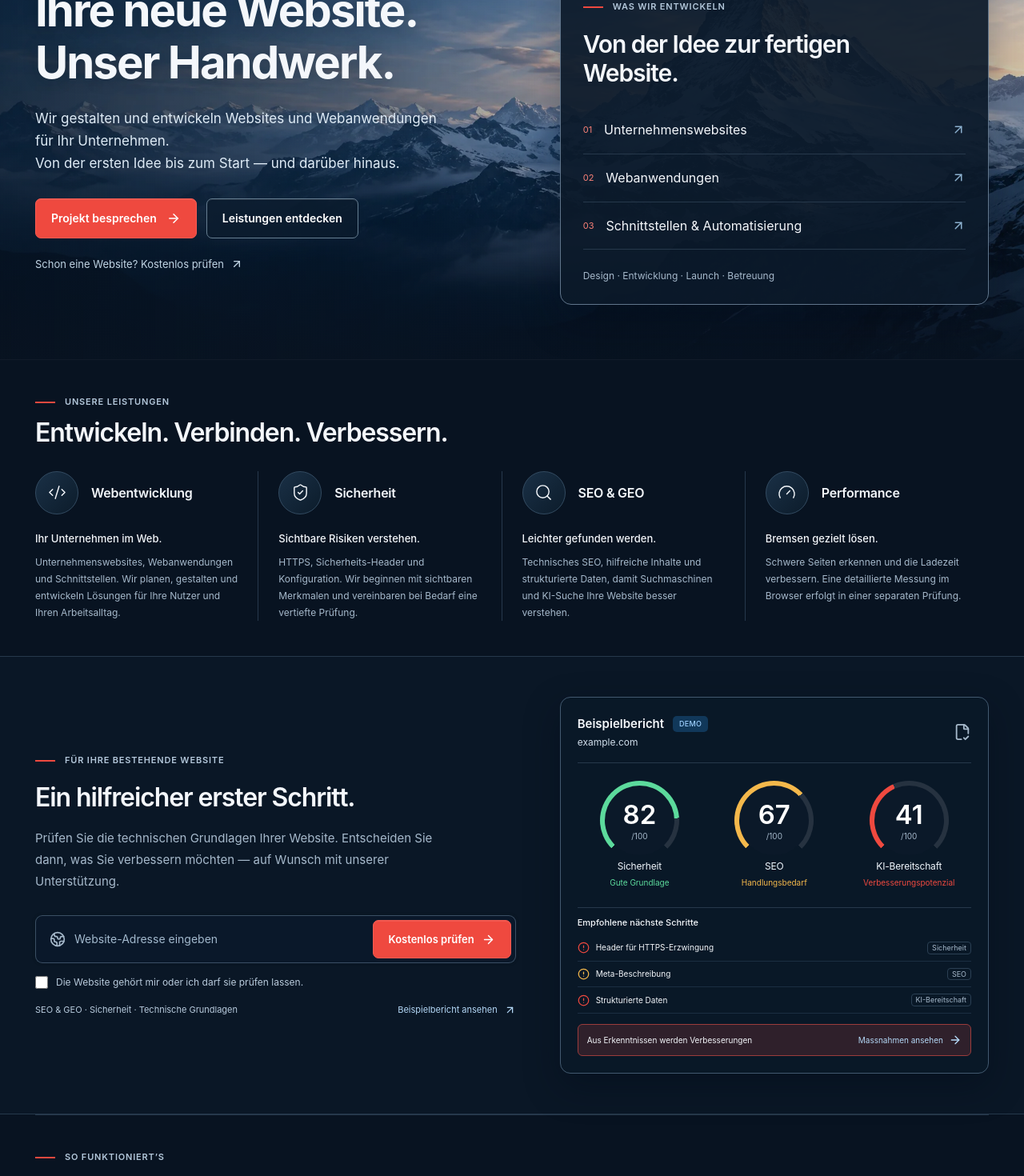
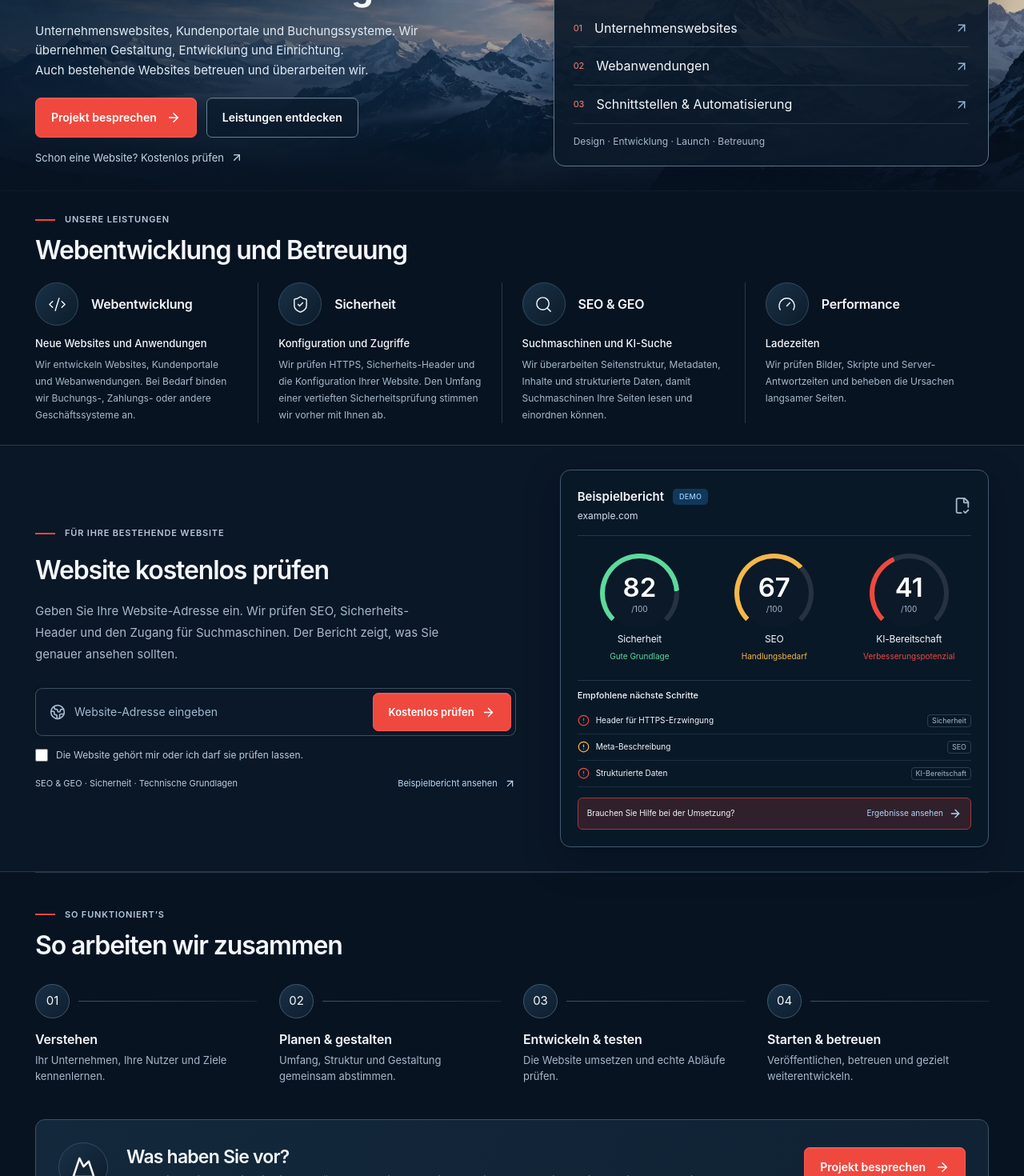
Before and after one commit to ppavels/cyberalps, a React (Vite) app: page / in a window 1280 px wide. Shown: the part 240-1710 px from the top of the page at 80% size. Built offline with nearby package versions, Linux system fonts and the light colour scheme.

Commit message:
Use straightforward service copy and bring services and website check higher

```diff
--- a/src/content.js
+++ b/src/content.js
@@ -3,29 +3,29 @@ export const content = {
     title: 'CyberAlps | Website & web application development',
     description: 'We design and develop websites and web applications for your business. From a new website to integrations, SEO, AI search visibility and ongoing improvements.',
     nav: ['Services', 'How we work', 'Website check', 'Contact'], check: 'Check my website',
-    eyebrow: 'WEBSITE & WEB APPLICATION DEVELOPMENT', hero1: 'Your next website.', hero2: 'Built around you.',
-    intro: 'We design and develop websites and web applications for your business.', intro2: 'From the first idea to launch — and the improvements that come next.',
+    eyebrow: 'WEBSITE & WEB APPLICATION DEVELOPMENT', hero1: "We develop websites", hero2: "and web applications.",
+    intro: "Company websites, customer portals and booking systems. We handle the design, development and setup.", intro2: "We can also maintain or improve a site you already have.",
     project: 'Discuss your project', explore: 'Explore our services', existing: 'Already have a website? Check it for free',
-    studioTitle: 'From idea to a working website.', studioLabel: 'WHAT WE BUILD', studioItems: ['Business websites', 'Web applications', 'Integrations & automation'],
+    studioTitle: "What we can build for you", studioLabel: 'WHAT WE BUILD', studioItems: ['Business websites', 'Web applications', 'Integrations & automation'],
     studioFoot: 'Design · Development · Launch · Support',
-    auditEyebrow: 'FOR YOUR EXISTING WEBSITE', auditTitle: 'A useful starting point.', auditIntro: 'Check the technical basics of your website. Then decide what to improve — with our help if you need it.',
+    auditEyebrow: 'FOR YOUR EXISTING WEBSITE', auditTitle: "Check your website for free", auditIntro: "Enter your website address to check SEO, security headers and access for search crawlers. The report shows what needs a closer look.",
     placeholder: 'Enter your website URL', run: 'Run free check', consent: 'I own this website or have permission to check it.',
     scope: 'SEO & GEO · Security · Technical readiness', exampleLink: 'See an example report',
     example: 'Example report', demo: 'DEMO', live: 'Your website check', next: 'Recommended next steps',
-    turn: 'Turn findings into fixes', plan: 'View action plan', reportTitle: 'Your next steps, in plain language.',
+    turn: "Need help with these changes?", plan: "See the findings", reportTitle: "Website check results",
     reportIntro: 'A preliminary check of one page and its discovery files. Open a finding to see the evidence and a suggested next step.',
     checked: 'Checked', issues: 'To review', unknown: 'Not checked', good: 'Looking good', improve: 'Needs attention', low: 'Room to improve',
-    servicesEyebrow: 'OUR SERVICES', servicesTitle: 'We build. We connect. We improve.',
+    servicesEyebrow: 'OUR SERVICES', servicesTitle: "Web development and support",
     services: [
-      ['Web development', 'Your business, built for the web.', 'Company websites, web applications and integrations. We plan, design and develop a solution around your users and day-to-day work.'],
-      ['Security', 'Understand exposed risks.', 'HTTPS, browser protection headers and configuration. Start with visible signals, then agree on the scope of a deeper review.'],
-      ['SEO & GEO', 'Make your business easier to find.', 'Technical SEO, useful content and structured data that help search engines and AI search understand your website.'],
-      ['Performance', 'Remove the slowdowns.', 'Find heavy pages and improve loading. Detailed browser performance measurement is a separate review.'],
+      ['Web development', 'New websites and applications', 'We build websites, customer portals and web applications. We can connect them to your booking, payment or business systems.'],
+      ['Security', 'Configuration and access', 'We review HTTPS, browser protection headers and site configuration. We agree on the scope before any deeper security assessment.'],
+      ['SEO & GEO', 'Search engines and AI search', 'We work on page structure, metadata, content and structured data so search engines can read and understand your pages.'],
+      ['Performance', 'Loading speed', 'We check images, scripts and server responses, then fix what slows the site down.'],
     ],
-    processEyebrow: 'HOW IT WORKS', processTitle: 'From your idea to launch.',
+    processEyebrow: 'HOW IT WORKS', processTitle: "How we work with you",
     steps: [['Discover', 'Understand your business, users and goals.'], ['Plan & design', 'Agree on the scope, structure and visual direction.'], ['Build & test', 'Develop the site and test the real user journeys.'], ['Launch & improve', 'Go live, support the site and plan its next steps.']],
-    ctaTitle: 'Have a project in mind?', ctaText: 'A new website, a web application or a better version of what you already have.', cta: 'Discuss your project',
-    faqTitle: 'Good questions. Clear answers.',
+    ctaTitle: "Tell us what you need", ctaText: "Describe your project in a few sentences. If you have an existing website, include its address.", cta: 'Discuss your project',
+    faqTitle: "Frequently asked questions",
     faq: [
       ['Can you build a new website from scratch?', 'Yes. We can help with the structure, design, development and launch of a new website or web application. Tell us about your business and the tasks it needs to support.'],
       ['Can you improve or maintain our existing website?', 'Yes. We can discuss a redesign, new features, integrations, performance, SEO or security improvements. A preliminary check is one possible starting point, not a requirement.'],
@@ -38,11 +38,11 @@ export const content = {
     stages: { queued: 'Waiting for the next available slot…', page: 'Reading the public page…', checks: 'Checking technical signals…', discovery: 'Checking discovery files…', done: 'Check complete' },
     checking: 'Checking website…', retry: 'Try again', evidence: 'Observed evidence', action: 'Suggested next step', weight: 'Weight',
     limitation: 'Technical signals only. This is not a penetration test, a ranking forecast or a measurement of AI mentions.',
-    requestTitle: 'Tell us about your project.', requestIntro: 'What would you like to build or improve? You do not need an existing website to get started.',
-    optionalWebsite: 'Website (if you already have one)', footerLine: 'Websites. Web applications. Built around you.',
+    requestTitle: "What would you like to build?", requestIntro: "Tell us what the website should do and who will use it. You can also ask about changes to an existing site.",
+    optionalWebsite: 'Website (if you already have one)', footerLine: "Website development and maintenance",
     name: 'Your name', email: 'Email address', website: 'Website', message: 'What can we help with?', send: 'Send request', sending: 'Saving…',
     contactConsent: 'I agree to my details being used to handle this request.',
-    success: 'Your request has been saved. Thank you for sharing your project.', close: 'Close',
+    success: "Thank you. We have received your enquiry.", close: 'Close',
     privacy: 'Privacy', terms: 'Check terms', contact: 'Contact', back: 'Back to website',
     privacyTitle: 'How this website handles your information',
     privacyText: [
@@ -64,29 +64,29 @@ export const content = {
     title: 'CyberAlps | Websites & Webanwendungen entwickeln',
     description: 'Wir gestalten und entwickeln Websites und Webanwendungen für Ihr Unternehmen. Von der neuen Website bis zu Schnittstellen, SEO, KI-Suche und laufender Weiterentwicklung.',
     nav: ['Leistungen', 'Zusammenarbeit', 'Website-Check', 'Kontakt'], check: 'Website prüfen',
-    eyebrow: 'WEBSITES & WEBANWENDUNGEN', hero1: 'Ihre neue Website.', hero2: 'Unser Handwerk.',
-    intro: 'Wir gestalten und entwickeln Websites und Webanwendungen für Ihr Unternehmen.', intro2: 'Von der ersten Idee bis zum Start — und darüber hinaus.',
+    eyebrow: 'WEBSITES & WEBANWENDUNGEN', hero1: "Wir entwickeln Websites", hero2: "und Webanwendungen.",
+    intro: "Unternehmenswebsites, Kundenportale und Buchungssysteme. Wir übernehmen Gestaltung, Entwicklung und Einrichtung.", intro2: "Auch bestehende Websites betreuen und überarbeiten wir.",
     project: 'Projekt besprechen', explore: 'Leistungen entdecken', existing: 'Schon eine Website? Kostenlos prüfen',
-    studioTitle: 'Von der Idee zur fertigen Website.', studioLabel: 'WAS WIR ENTWICKELN', studioItems: ['Unternehmenswebsites', 'Webanwendungen', 'Schnittstellen & Automatisierung'],
+    studioTitle: "Was wir für Sie entwickeln", studioLabel: 'WAS WIR ENTWICKELN', studioItems: ['Unternehmenswebsites', 'Webanwendungen', 'Schnittstellen & Automatisierung'],
     studioFoot: 'Design · Entwicklung · Launch · Betreuung',
-    auditEyebrow: 'FÜR IHRE BESTEHENDE WEBSITE', auditTitle: 'Ein hilfreicher erster Schritt.', auditIntro: 'Prüfen Sie die technischen Grundlagen Ihrer Website. Entscheiden Sie dann, was Sie verbessern möchten — auf Wunsch mit unserer Unterstützung.',
+    auditEyebrow: 'FÜR IHRE BESTEHENDE WEBSITE', auditTitle: "Website kostenlos prüfen", auditIntro: "Geben Sie Ihre Website-Adresse ein. Wir prüfen SEO, Sicherheits-Header und den Zugang für Suchmaschinen. Der Bericht zeigt, was Sie genauer ansehen sollten.",
     placeholder: 'Website-Adresse eingeben', run: 'Kostenlos prüfen', consent: 'Die Website gehört mir oder ich darf sie prüfen lassen.',
     scope: 'SEO & GEO · Sicherheit · Technische Grundlagen', exampleLink: 'Beispielbericht ansehen',
     example: 'Beispielbericht', demo: 'DEMO', live: 'Ihr Website-Check', next: 'Empfohlene nächste Schritte',
-    turn: 'Aus Erkenntnissen werden Verbesserungen', plan: 'Massnahmen ansehen', reportTitle: 'Ihre nächsten Schritte. Verständlich erklärt.',
+    turn: "Brauchen Sie Hilfe bei der Umsetzung?", plan: "Ergebnisse ansehen", reportTitle: "Ergebnisse Ihres Website-Checks",
     reportIntro: 'Eine Vorprüfung einer Seite und ihrer Auffindbarkeitsdateien. Öffnen Sie einen Punkt, um den Befund und eine mögliche Massnahme zu sehen.',
     checked: 'Geprüft', issues: 'Zu prüfen', unknown: 'Nicht geprüft', good: 'Gute Grundlage', improve: 'Handlungsbedarf', low: 'Verbesserungspotenzial',
-    servicesEyebrow: 'UNSERE LEISTUNGEN', servicesTitle: 'Entwickeln. Verbinden. Verbessern.',
+    servicesEyebrow: 'UNSERE LEISTUNGEN', servicesTitle: "Webentwicklung und Betreuung",
     services: [
-      ['Webentwicklung', 'Ihr Unternehmen im Web.', 'Unternehmenswebsites, Webanwendungen und Schnittstellen. Wir planen, gestalten und entwickeln Lösungen für Ihre Nutzer und Ihren Arbeitsalltag.'],
-      ['Sicherheit', 'Sichtbare Risiken verstehen.', 'HTTPS, Sicherheits-Header und Konfiguration. Wir beginnen mit sichtbaren Merkmalen und vereinbaren bei Bedarf eine vertiefte Prüfung.'],
-      ['SEO & GEO', 'Leichter gefunden werden.', 'Technisches SEO, hilfreiche Inhalte und strukturierte Daten, damit Suchmaschinen und KI-Suche Ihre Website besser verstehen.'],
-      ['Performance', 'Bremsen gezielt lösen.', 'Schwere Seiten erkennen und die Ladezeit verbessern. Eine detaillierte Messung im Browser erfolgt in einer separaten Prüfung.'],
+      ['Webentwicklung', 'Neue Websites und Anwendungen', 'Wir entwickeln Websites, Kundenportale und Webanwendungen. Bei Bedarf binden wir Buchungs-, Zahlungs- oder andere Geschäftssysteme an.'],
+      ['Sicherheit', 'Konfiguration und Zugriffe', 'Wir prüfen HTTPS, Sicherheits-Header und die Konfiguration Ihrer Website. Den Umfang einer vertieften Sicherheitsprüfung stimmen wir vorher mit Ihnen ab.'],
+      ['SEO & GEO', 'Suchmaschinen und KI-Suche', 'Wir überarbeiten Seitenstruktur, Metadaten, Inhalte und strukturierte Daten, damit Suchmaschinen Ihre Seiten lesen und einordnen können.'],
+      ['Performance', 'Ladezeiten', 'Wir prüfen Bilder, Skripte und Server-Antwortzeiten und beheben die Ursachen langsamer Seiten.'],
     ],
-    processEyebrow: 'SO FUNKTIONIERT’S', processTitle: 'Von Ihrer Idee bis zum Start.',
+    processEyebrow: 'SO FUNKTIONIERT’S', processTitle: "So arbeiten wir zusammen",
     steps: [['Verstehen', 'Ihr Unternehmen, Ihre Nutzer und Ziele kennenlernen.'], ['Planen & gestalten', 'Umfang, Struktur und Gestaltung gemeinsam abstimmen.'], ['Entwickeln & testen', 'Die Website umsetzen und echte Abläufe prüfen.'], ['Starten & betreuen', 'Veröffentlichen, betreuen und gezielt weiterentwickeln.']],
-    ctaTitle: 'Eine Idee für Ihr nächstes Projekt?', ctaText: 'Eine neue Website, eine Webanwendung oder die Weiterentwicklung Ihrer bestehenden Lösung.', cta: 'Projekt besprechen',
-    faqTitle: 'Gute Fragen. Klare Antworten.',
+    ctaTitle: "Was haben Sie vor?", ctaText: "Beschreiben Sie Ihr Projekt in ein paar Sätzen. Falls Sie schon eine Website haben, schicken Sie uns die Adresse mit.", cta: 'Projekt besprechen',
+    faqTitle: "Häufige Fragen",
     faq: [
       ['Entwickeln Sie auch komplett neue Websites?', 'Ja. Wir unterstützen Sie bei Struktur, Gestaltung, Entwicklung und Veröffentlichung einer neuen Website oder Webanwendung. Erzählen Sie uns von Ihrem Unternehmen und den Aufgaben, die Ihre Lösung erfüllen soll.'],
       ['Können Sie unsere bestehende Website weiterentwickeln?', 'Ja. Wir besprechen Neugestaltung, neue Funktionen, Schnittstellen, Performance, SEO oder Sicherheit. Ein erster Website-Check kann dabei helfen, ist aber keine Voraussetzung.'],
@@ -99,11 +99,11 @@ export const content = {
     stages: { queued: 'Warten auf einen freien Platz…', page: 'Öffentliche Seite wird gelesen…', checks: 'Technische Merkmale werden geprüft…', discovery: 'Auffindbarkeitsdateien werden geprüft…', done: 'Prüfung abgeschlossen' },
     checking: 'Website wird geprüft…', retry: 'Erneut versuchen', evidence: 'Beobachteter Befund', action: 'Möglicher nächster Schritt', weight: 'Gewicht',
     limitation: 'Technische Hinweise. Kein Penetrationstest, keine Ranking-Prognose und keine Messung von KI-Erwähnungen.',
-    requestTitle: 'Erzählen Sie uns von Ihrem Projekt.', requestIntro: 'Was möchten Sie entwickeln oder verbessern? Sie benötigen dafür noch keine bestehende Website.',
-    optionalWebsite: 'Website (falls bereits vorhanden)', footerLine: 'Websites. Webanwendungen. Für Ihr Unternehmen.',
+    requestTitle: "Was möchten Sie umsetzen?", requestIntro: "Wofür soll die Website genutzt werden und von wem? Sie können uns auch wegen Änderungen an einer bestehenden Website schreiben.",
+    optionalWebsite: 'Website (falls bereits vorhanden)', footerLine: "Entwicklung und Betreuung von Websites",
     name: 'Ihr Name', email: 'E-Mail-Adresse', website: 'Website', message: 'Wobei können wir helfen?', send: 'Anfrage senden', sending: 'Wird gespeichert…',
     contactConsent: 'Meine Angaben dürfen zur Bearbeitung dieser Anfrage verwendet werden.',
-    success: 'Ihre Anfrage wurde gespeichert. Vielen Dank für Ihr Interesse.', close: 'Schliessen',
+    success: "Vielen Dank. Ihre Anfrage ist bei uns eingegangen.", close: 'Schliessen',
     privacy: 'Datenschutz', terms: 'Hinweise zum Check', contact: 'Kontakt', back: 'Zurück zur Website',
     privacyTitle: 'So verarbeitet diese Website Ihre Angaben',
     privacyText: [
```
Also changed, not shown: public/base.css, 1 other file (tests, documents, lock files or other folders).
